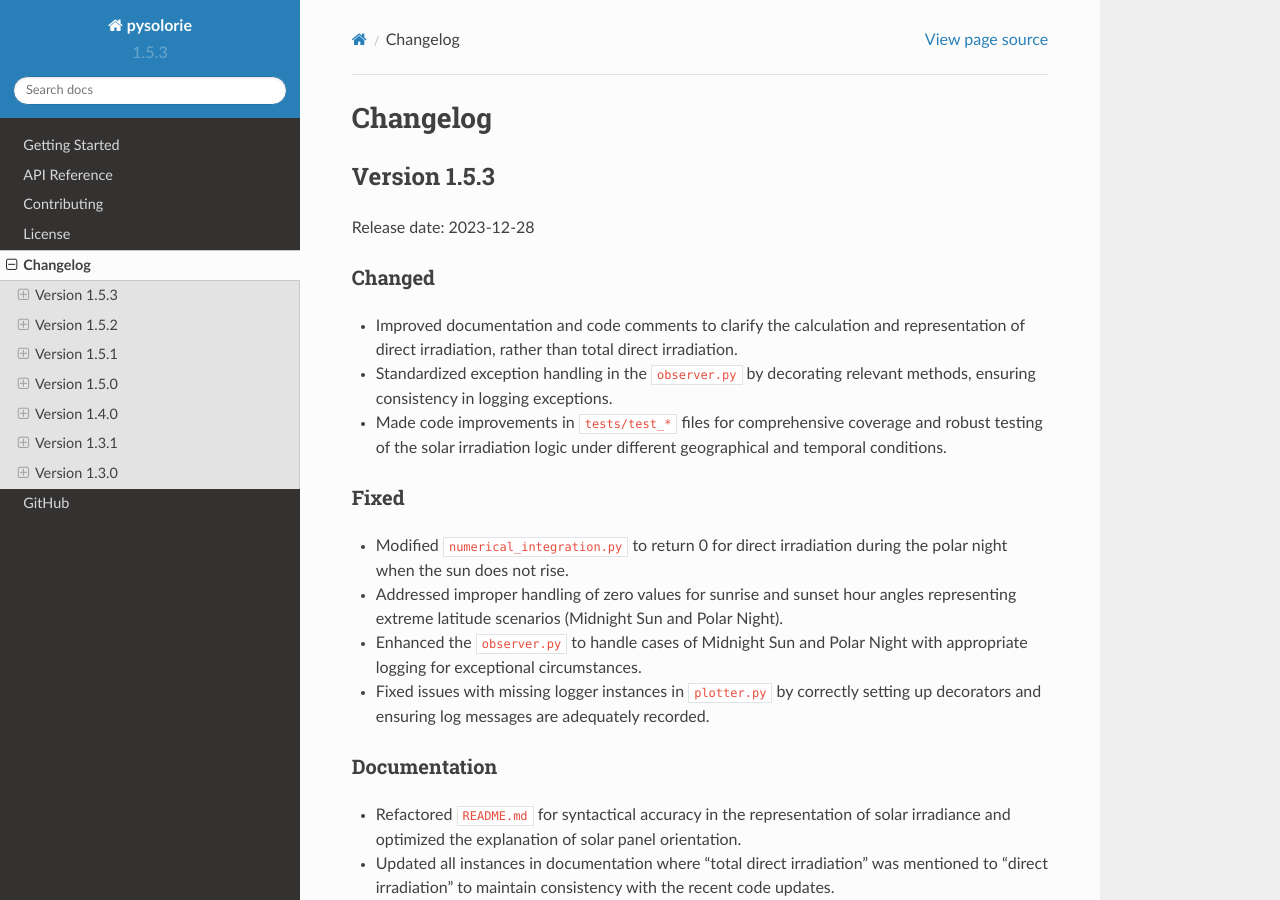
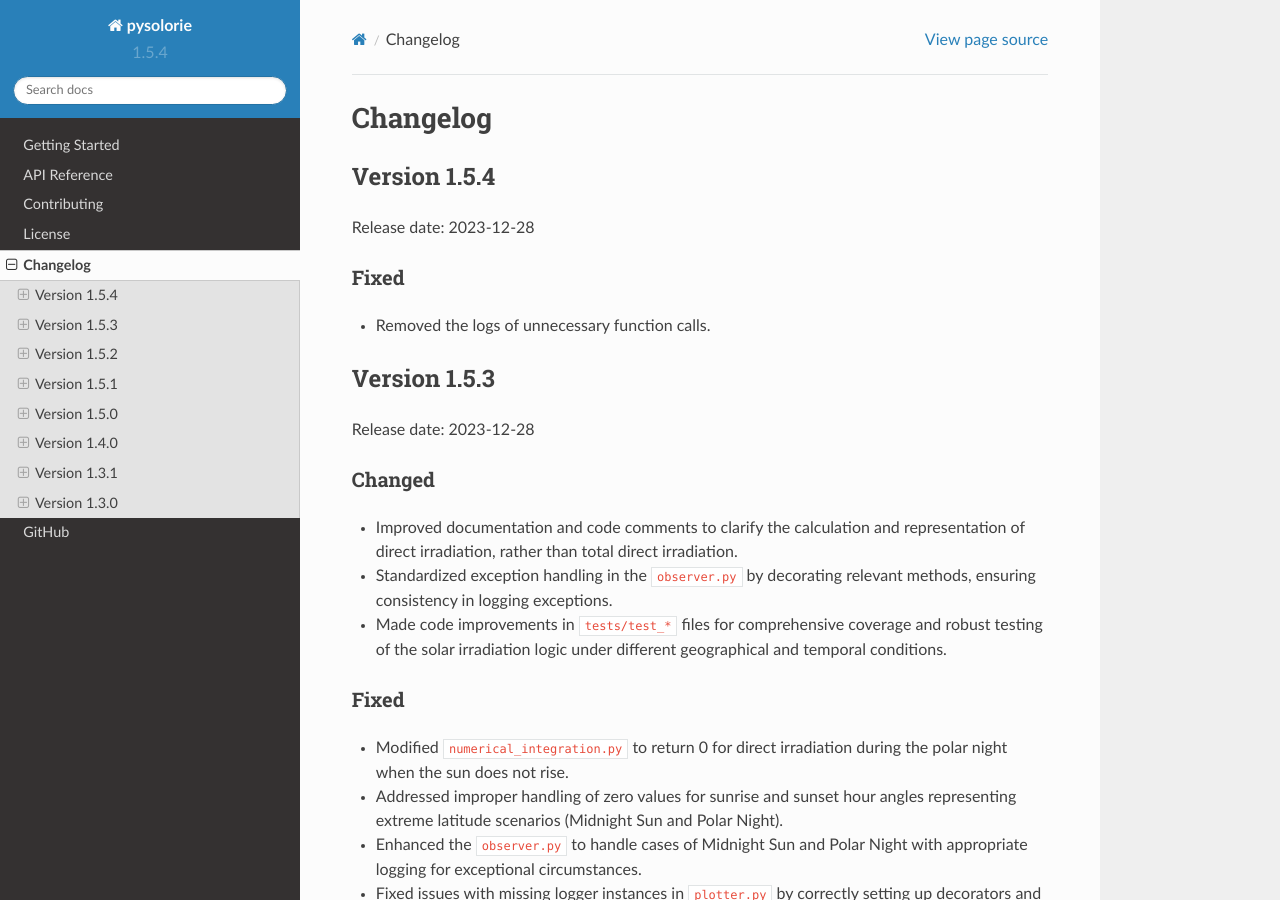
Before and after one commit to aaghamohammadi/pysolorie, a Sphinx documentation site: the page built from docs/changelog.rst, in a window 1280 px wide and 900 px high. Built offline with Sphinx 7.4.7 and the Read the Docs theme 2.0.0, drawn with Linux system fonts in a browser that asks for light colours.

Commit message:
ready to publish v1.5.4

```diff
--- a/docs/changelog.rst
+++ b/docs/changelog.rst
@@ -1,5 +1,15 @@
 Changelog
 =========
+
+Version 1.5.4
+-------------
+
+Release date: 2023-12-28
+
+Fixed
+^^^^^
+- Removed the logs of unnecessary function calls.
+
 
 Version 1.5.3
 -------------
--- a/setup.cfg
+++ b/setup.cfg
@@ -1,6 +1,6 @@
 [metadata]
 name = pysolorie
-version = 1.5.3
+version = 1.5.4
 description = Orientation Analysis of Solar Panel
 long_description = file: README.md
 long_description_content_type = text/markdown
```
